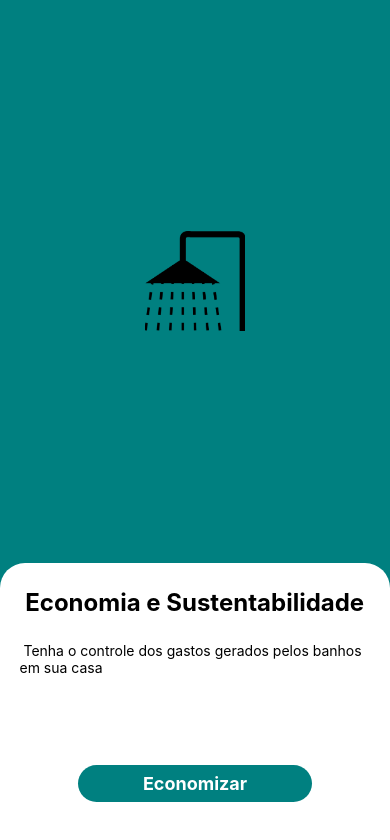
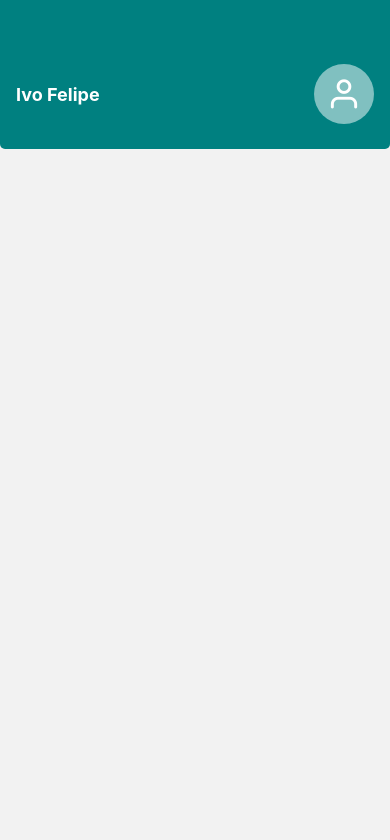
Before and after one commit to IvoMBrandao/Economia_Sustentabilidade, a React Native app: screen /inicio in a window 390 px wide. Shown: the top 840 px of the page. Built offline with nearby package versions, Linux system fonts and the light colour scheme.

Commit message:
Adcionando tela inicial

```diff
--- /dev/null
+++ b/src/pages/inicio/index.jsx
@@ -0,0 +1,58 @@
+import React from "react";
+import{
+    View,
+    StyleSheet,
+    Text,
+    StatusBar,
+    TouchableOpacity
+} from 'react-native';
+
+import{Feather} from '@expo/vector-icons';
+const StatusBarHeight = StatusBar.currentHeight ? StatusBar.currentHeight + 22: 64 ;
+
+export default function Header({name}){
+    return(
+        <View style={styles.container}>
+            <View style={styles.content}>
+            <Text style={styles.username}>Ivo Felipe</Text>
+            <TouchableOpacity activeOpacity={0.6} style={styles.buttomUser}>
+         <Feather name="user" size={35} color='#FFF'/>
+         </TouchableOpacity>
+            </View>
+        </View>
+    )
+}
+
+const styles = StyleSheet.create({
+    container:{
+        backgroundColor:'#008080',
+        paddingTop:StatusBarHeight,
+        flexDirection:"row",
+        paddingStart:16,
+        paddingEnd:16,
+        paddingBottom:25,
+        borderBottomLeftRadius:5,
+        borderBottomRightRadius:5,
+
+    },
+    content:{
+            flex:1,
+            alignItems:"center",
+            flexDirection:'row',
+            justifyContent:'space-between',
+    },
+    username:{
+        fontSize:18,
+        color:'#FFF',
+        fontWeight:'bold'
+
+    },
+    buttomUser:{
+        width:60,
+        height:60,
+        backgroundColor:'rgba(255, 255, 255, 0.5)',
+        justifyContent:'center',
+        alignItems:'center',
+        borderRadius: 60 /2,
+    }
+    })
--- a/src/pages/singin/index.jsx
+++ /dev/null
@@ -1,10 +0,0 @@
-import React from 'react';
-import{View, Text} from 'react-native'
-
-export default function SingIn(){
-    return(
-        <View>
-        <Text>Tela Login</Text>
-        </View>
-    );
-}
--- a/src/pages/welcome/index.jsx
+++ b/src/pages/welcome/index.jsx
@@ -23,9 +23,9 @@ export default function Welcome(){
 
                 <TouchableOpacity
                 style={styles.buton}
-                onPress={()=> navigation.navigate('singin')}
+                onPress={()=> navigation.navigate('inicio')}
                 >
-                    <Text style={styles.textButon}>Economizar</Text>
+                    <Text style={styles.textButon}>Vamos lá</Text>
                 </TouchableOpacity>
 
              </Animatable.View>
--- a/src/routes/index.jsx
+++ b/src/routes/index.jsx
@@ -1,6 +1,6 @@
 import{createNativeStackNavigator} from '@react-navigation/native-stack'
 import welcome from'../pages/welcome'
-import singin from'../pages/singin'
+import inicio from'../pages/inicio'
 
 const Stack= createNativeStackNavigator();
 
@@ -14,8 +14,8 @@ export default function Routes(){
             />
 
             <Stack.Screen
-            name = "singin"
-            component={singin}
+            name = "inicio"
+            component={inicio}
             options={{headerShown:false}}
             />
         </Stack.Navigator>
```
Also changed, not shown: 1 other file (tests, documents, lock files or other folders).
